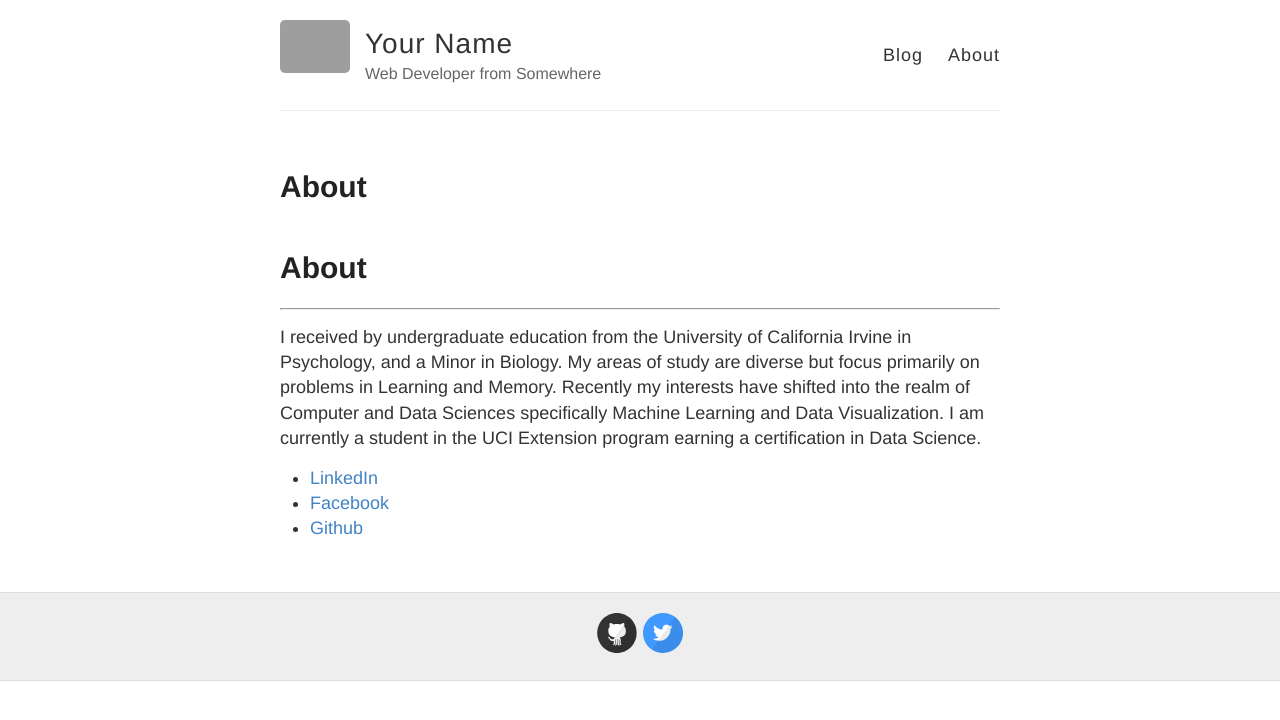
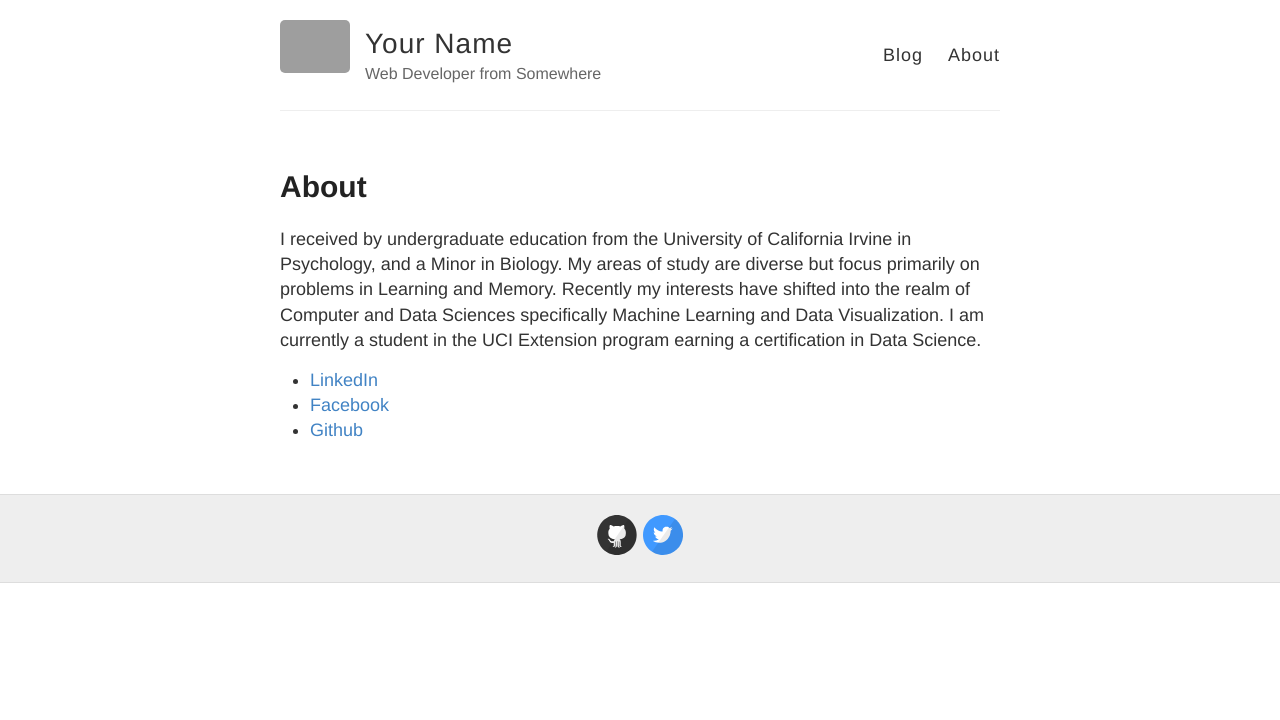
Before and after one commit to barajaspatrick/GithubSite, a Jekyll site: the page built from about.md, in a window 1280 px wide. Shown: the top 720 px of the page. Built offline with Jekyll 4.4.1, drawn with Linux system fonts in a browser that asks for light colours; grey boxes are pictures that could not be loaded.

Commit message:
Update about.md

```diff
--- a/about.md
+++ b/about.md
@@ -1,11 +1,9 @@
 ---
 layout: page
 title: About
-permalink: /about/
+permalink: /about
 ---
 
-# About
----
 I received by undergraduate education from the University of California Irvine in Psychology, and a Minor in Biology. My areas of study are diverse but focus primarily on problems in Learning and Memory. Recently my interests have shifted into the realm of Computer and Data Sciences specifically Machine Learning and Data Visualization. I am currently a student in the UCI Extension program earning a certification in Data Science.
 
 * [LinkedIn](https://www.linkedin.com/in/barajaspatrick/)
```
